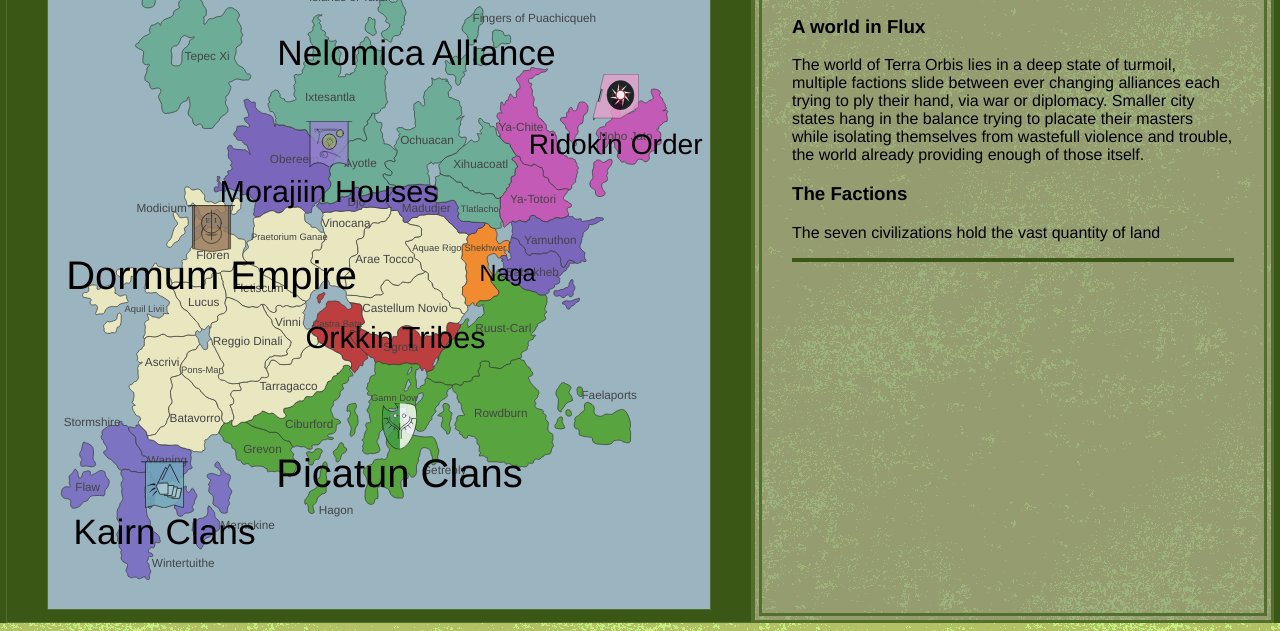
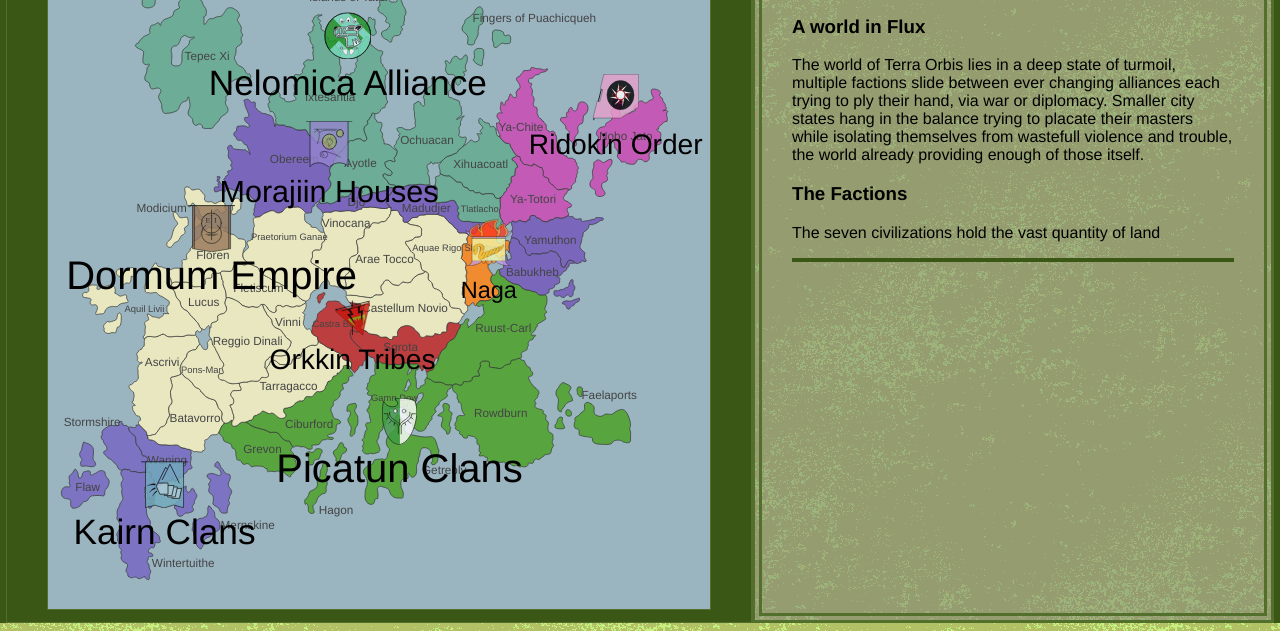
Before and after one commit to aronedwards91/fantasy-map, a plain HTML site: page index.html in a window 1280 px wide. Shown: the part 169-800 px from the top of the page. Drawn offline with nearby package versions, Linux system fonts and the light colour scheme; some packages are replaced by stand-ins of ours; a script that the page names is missing; a web font is replaced by a local one.

Commit message:
all banners

```diff
--- a/index.html
+++ b/index.html
@@ -157,7 +157,7 @@
         font-size: 15.5px;
       }
       .mapael image[data-type="plot"].group,
-      .mapael text[data-type="plot-text"].group {
+      .mapael text[data-type="plot-text"] {
         pointer-events: none;
       }
 
--- a/src/terra_orbis.js
+++ b/src/terra_orbis.js
@@ -978,7 +978,7 @@ $(function () {
       // Groups
       picatun: {
         x: 150,
-        y: 220,
+        y: 218,
         ...groupPlotDefault,
         width: 15,
         text: {
@@ -1011,12 +1011,14 @@ $(function () {
       },
       nelomica: {
         value: 5,
-        x: 88,
-        y: 61,
-        size: 0,
+        x: 128,
+        y: 54,
+        ...groupPlotDefault,
         text: {
           content: "Nelomica Alliance",
+          position: "bottom",
         },
+        url: "/public/icons/nelomica-banner.svg",
       },
       morajiin: {
         x: 120,
@@ -1044,11 +1046,6 @@ $(function () {
           position: "bottom",
         },
         url: "/public/icons/ridokin-banner.svg",
-        eventHandlers: {
-          click: function () {
-            getEntry("Ridokin", "groups");
-          },
-        },
       },
       kairn: {
         x: 50,
@@ -1059,30 +1056,30 @@ $(function () {
           content: "Kairn Clans",
           position: "bottom",
         },
-        eventHandlers: {
-          click: function () {
-            getEntry("Kairn", "groups");
-          },
-        },
       },
       orkkin: {
-        value: 5,
-        x: 100,
-        y: 182,
-        size: 0,
+        x: 130,
+        y: 174,
+        ...groupPlotDefault,
+        width: 15,
+        height: 15,
+        url: "/public/icons/orkkish-banner.svg",
         text: {
-          attrs: { "font-size": 13 },
+          attrs: { "font-size": 12 },
           content: "Orkkin Tribes",
+          position: "bottom",
         },
+        cssClass: "group",
       },
       naga: {
-        value: 5,
-        x: 174,
-        y: 155,
-        size: 0,
+        x: 188,
+        y: 142,
+        ...groupPlotDefault,
+        url: "/public/icons/naga-banner.svg",
         text: {
           attrs: { "font-size": 10 },
           content: "Naga",
+          position: "bottom",
         },
       },
       // Cities
```
Also changed, not shown: public/icons/fort-ghast.svg (added), public/icons/naga-banner.svg (added), public/icons/nelomica-banner.svg (added), public/icons/orkkish-banner.svg (added).
